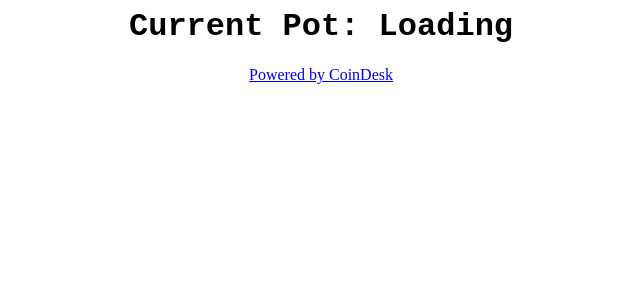
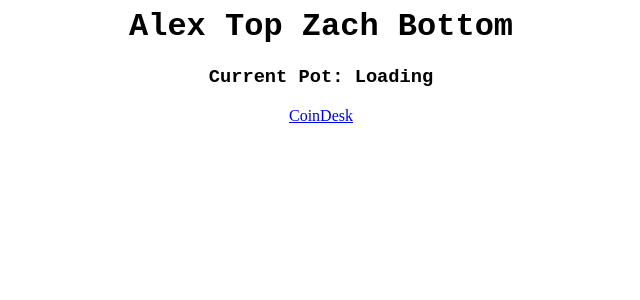
Before and after one commit to mproche/at-zb, a Jekyll site: the page index.html, which Jekyll copies as it is, in a window 1280 px wide. Shown: the top 300 px of the page, without its empty margins (319-959 px from the left). Built offline with Jekyll 4.4.1, drawn with Linux system fonts in a browser that asks for light colours.

Commit message:
Adds name of league

```diff
--- a/index.html
+++ b/index.html
@@ -7,12 +7,15 @@
 <body>
   <div class="centered">
     <h1>
+      Alex Top Zach Bottom
+    </h1>
+    <h3>
       Current Pot: <span id="gr-pot-price">Loading</span>
-    </h1>
+    </h3>
   </div>
 
   <div class="bottom">
-    <a href="https://www.coindesk.com/price/bitcoin">Powered by CoinDesk</a>
+    <a href="https://www.coindesk.com/price/bitcoin">CoinDesk</a>
   </div>
 </body>
 
```
